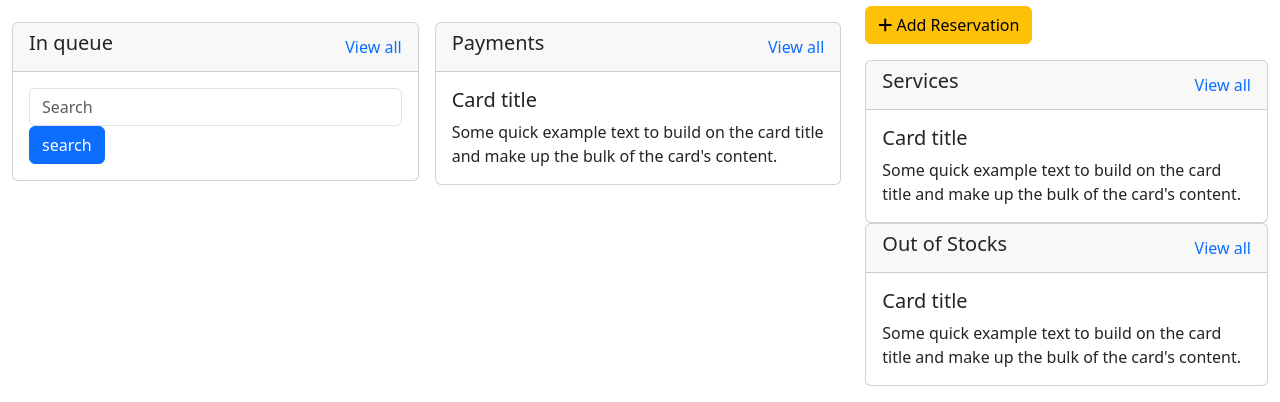
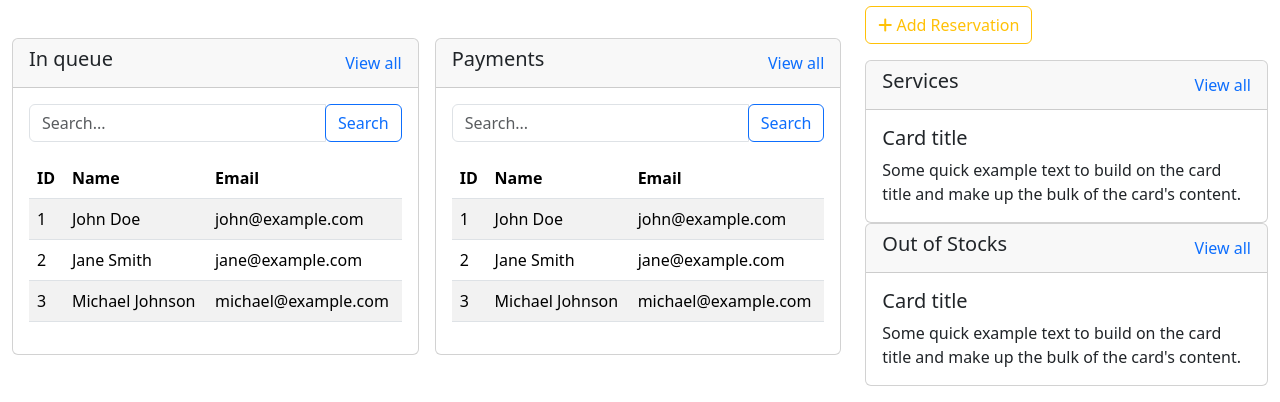
Before and after one commit to Solatido143/test-landia, a Yii app: template views/site/index.php in a window 1280 px wide. Shown: the part 406-808 px from the top of the page. Run offline with PHP 8.4 and a stand-in for Yii, Linux system fonts and the light colour scheme; the template is opened without the code that fills it, so the values that code supplies are empty; form fields are guessed from the names that the template uses; some libraries are stand-ins or nearby versions.

Commit message:
minor changes

```diff
--- a/views/site/index.php
+++ b/views/site/index.php
@@ -8,8 +8,15 @@
         <div class="col-lg-8">
 
             <div class="row g-3 mb-3">
+                <div >
+                    <button type="button" class="btn btn-outline-warning btn-block d-lg-none">
+                        <i class="fas fa-plus"></i>
+                        Add Reservation
+                    </button>
+                </div>
 
                 <div class="col-lg-4 col-md-4 col-sm-4 col-12">
+
                     <?= \hail812\adminlte\widgets\SmallBox::widget([
                         'title' => '10',
                         'text' => 'Service',
@@ -44,26 +51,41 @@
                         </div>
 
                         <div class="card-body">
-                            <?php
-                            // Example Yii2 ActiveForm for the search bar
-                            use yii\widgets\ActiveForm;
-                            use yii\helpers\Html;
+                            <form>
+                                <div class="input-group mb-3">
+                                    <input type="text" class="form-control" placeholder="Search...">
+                                    <div class="input-group-append">
+                                        <button class="btn btn-outline-primary" type="button">Search</button>
+                                    </div>
+                                </div>
+                            </form>
+                            <table class="table table-striped">
+                                <thead>
+                                <tr>
+                                    <th>ID</th>
+                                    <th>Name</th>
+                                    <th>Email</th>
+                                </tr>
+                                </thead>
+                                <tbody>
+                                <tr>
+                                    <td>1</td>
+                                    <td>John Doe</td>
+                                    <td>john@example.com</td>
+                                </tr>
+                                <tr>
+                                    <td>2</td>
+                                    <td>Jane Smith</td>
+                                    <td>jane@example.com</td>
+                                </tr>
+                                <tr>
+                                    <td>3</td>
+                                    <td>Michael Johnson</td>
+                                    <td>michael@example.com</td>
+                                </tr>
+                                </tbody>
+                            </table>
 
-                            // Start ActiveForm
-                            $form = ActiveForm::begin([
-                                'action' => ['index'],
-                                'method' => 'get',
-                                'options' => ['class' => 'form-inline'],
-                            ]);
-                            ?>
-
-                            <?= $form->field($searchModel, 'search')->textInput(['class' => 'form-control mr-2', 'placeholder' => 'Search'])->label(false) ?>
-
-                            <div class="form-group">
-                                <?= Html::submitButton('search', ['class' => 'btn btn-primary']) ?>
-                            </div>
-
-                            <?php ActiveForm::end(); // End ActiveForm ?>
                         </div>
                     </div>
 
@@ -77,8 +99,41 @@
                         </div>
 
                         <div class="card-body">
-                            <h5 class="card-title">Card title</h5>
-                            <p class="card-text">Some quick example text to build on the card title and make up the bulk of the card's content.</p>
+                            <form>
+                                <div class="input-group mb-3">
+                                    <input type="text" class="form-control" placeholder="Search...">
+                                    <div class="input-group-append">
+                                        <button class="btn btn-outline-primary" type="button">Search</button>
+                                    </div>
+                                </div>
+                            </form>
+                            <table class="table table-striped">
+                                <thead>
+                                <tr>
+                                    <th>ID</th>
+                                    <th>Name</th>
+                                    <th>Email</th>
+                                </tr>
+                                </thead>
+                                <tbody>
+                                <tr>
+                                    <td>1</td>
+                                    <td>John Doe</td>
+                                    <td>john@example.com</td>
+                                </tr>
+                                <tr>
+                                    <td>2</td>
+                                    <td>Jane Smith</td>
+                                    <td>jane@example.com</td>
+                                </tr>
+                                <tr>
+                                    <td>3</td>
+                                    <td>Michael Johnson</td>
+                                    <td>michael@example.com</td>
+                                </tr>
+                                </tbody>
+                            </table>
+
                         </div>
                     </div>
                 </div>
@@ -87,7 +142,7 @@
         </div>
 
         <div class="col">
-            <button type="button" class="btn btn-warning btn-block mb-3">
+            <button type="button" class="btn btn-outline-warning btn-block mb-3 d-none d-lg-block">
                 <i class="fas fa-plus"></i>
                 Add Reservation
             </button>
```
Also changed, not shown: controllers/SiteController.php (+2 -18 lines), models/Search.php (deleted, +0 -38 lines).
